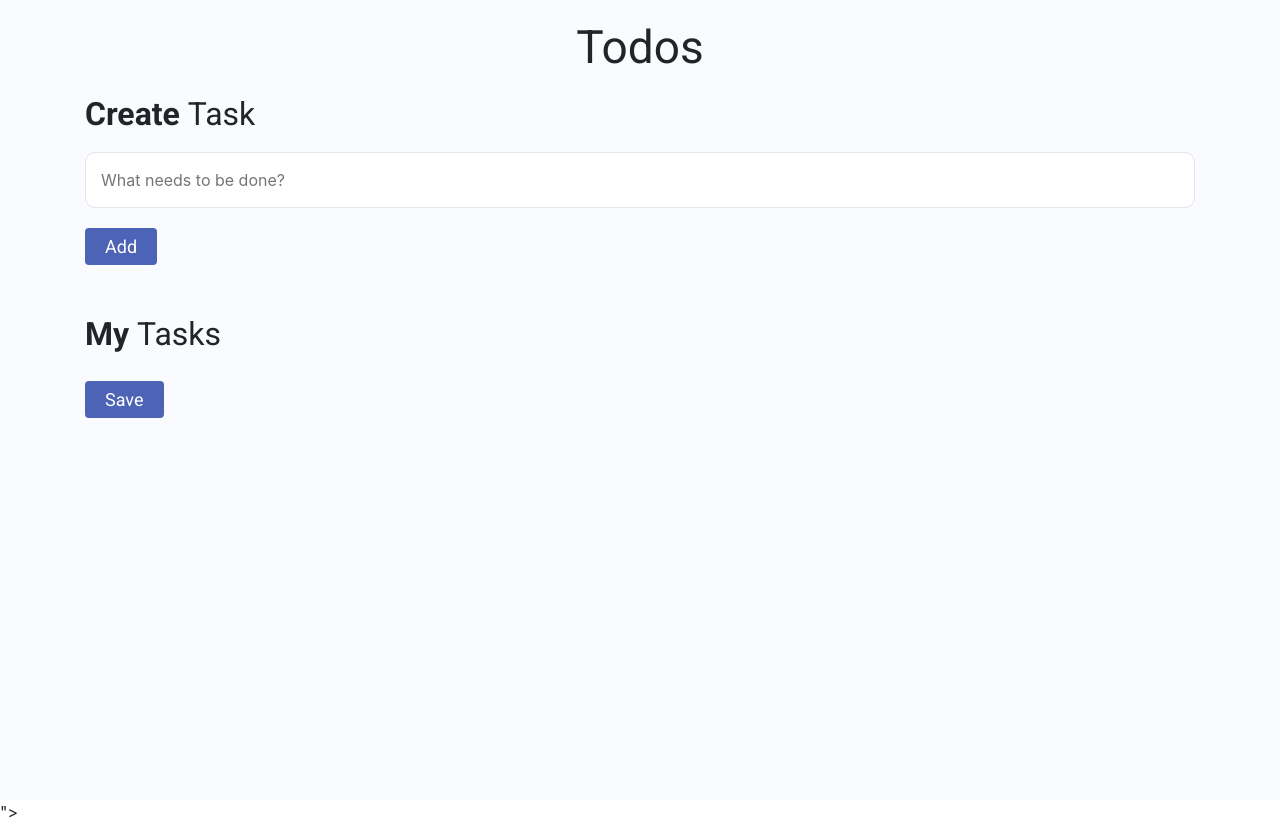
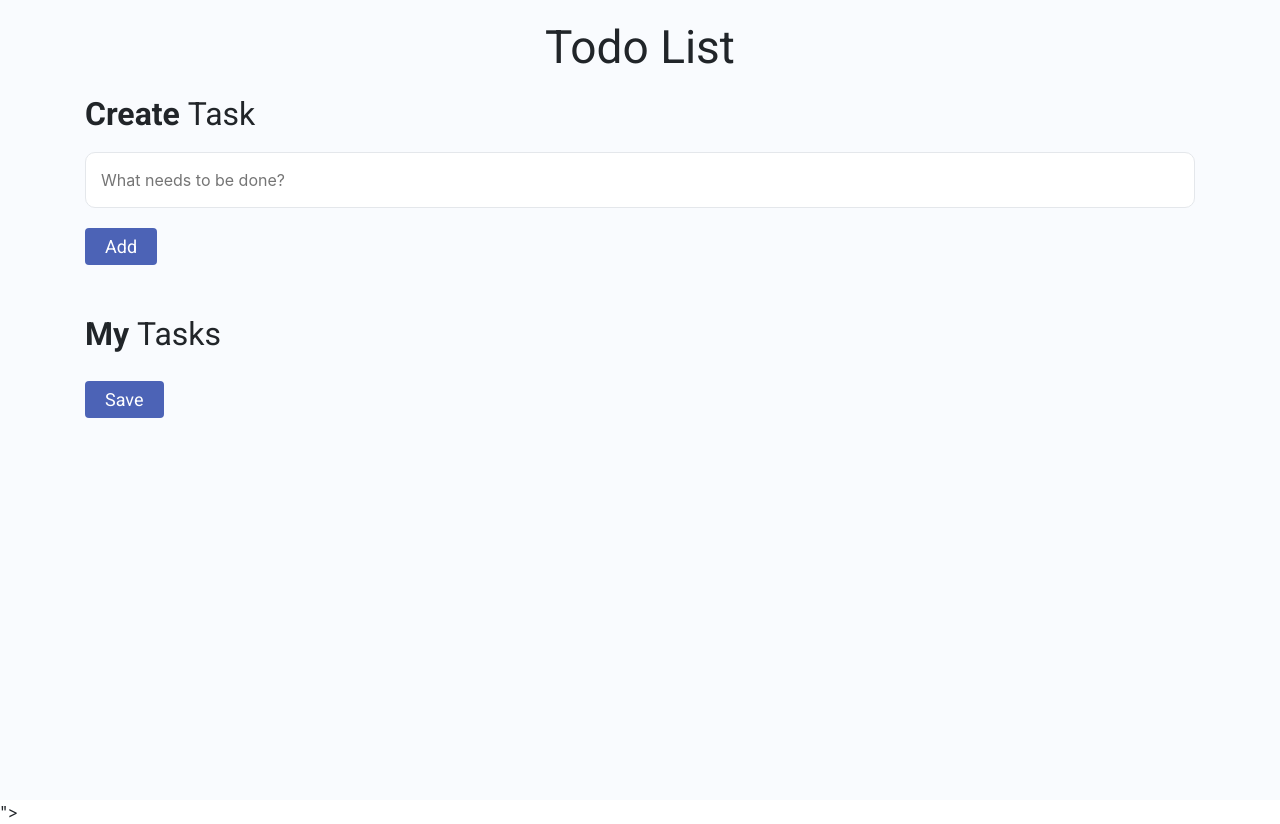
Before and after one commit to PRAKASHZZ007/TodoList, a plain HTML site: page index.html in a window 1280 px wide. Drawn offline with nearby package versions, Linux system fonts and the light colour scheme; a web font is replaced by a local one.

Commit message:
Update index.html

```diff
--- a/index.html
+++ b/index.html
@@ -15,7 +15,7 @@
         <div class="container">
             <div class="row">
                 <div class="col-12">
-                    <h1 class="todos-heading">Todos</h1>
+                    <h1 class="todos-heading">Todo List</h1>
                     <h1 class="create-task-heading">
                         Create <span class="create-task-heading-subpart">Task</span>
                     </h1>
```
